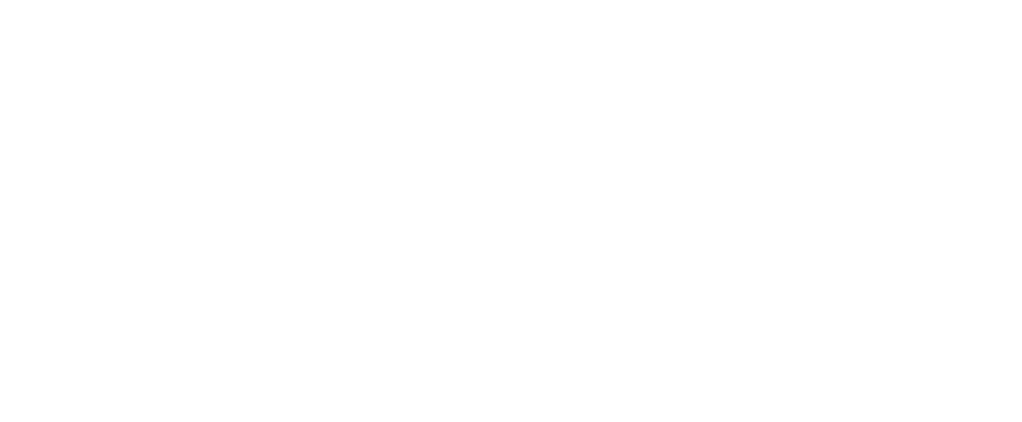
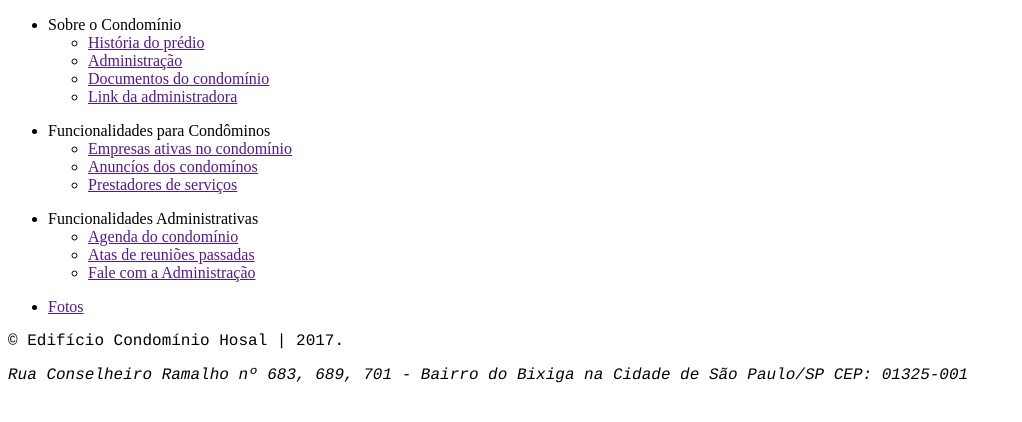
Before and after one commit to vladlemos/CondominioHosal, a plain HTML site: page index.html in a window 1280 px wide. Shown: the whole page, without its empty margins (0-1022 px from the left). Drawn offline with Linux system fonts and the light colour scheme.

Commit message:
Começo de estruturação HTML

```diff
--- a/index.html
+++ b/index.html
@@ -1,4 +1,4 @@
- <!DOCTYPE html>
+  <!DOCTYPE html>
 
 <html lang="pt-br">
 	<head>
@@ -9,17 +9,68 @@
 	  <meta name="author" content="Vladimir Pereira de Lemos">
 	  <meta name="viewport" content="width=device-width, initial-scale=1.0">
 
+		<style type="text/css">
+
+		footer{
+			font-family: courier;
+		}
+
+		</style>
+
+
+
 		<title>Condomínio Edifício Hosal</title>
 
 	</head>
 <body>
 
+<!-- Menu de navegação v1.0 -->
+<nav>
+	<ul>
+		<li>Sobre o Condomínio
+			<ul>
+			<li><a href="">História do prédio</a></li>
+			<li><a href="">Administração</a></li>
+			<li><a href="">Documentos do condomínio</a></li>
+			<li><a href="">Link da administradora</a></li>
+			</ul>
+		</li>
+	</ul>
+
+	<ul>
+		<li>Funcionalidades para Condôminos
+			<ul>
+				<li><a href="">Empresas ativas no condomínio</a></li>
+				<li><a href="">Anuncíos dos condomínos</a></li>
+				<li><a href="">Prestadores de serviços</a></li>
+			</ul>
+		</li>
+	</ul>
+
+	<ul>
+		<li>Funcionalidades Administrativas
+			<ul>
+				<li><a href="">Agenda do condomínio</a></li>
+				<li><a href="">Atas de reuniões passadas</a></li>
+				<li><a href="">Fale com a Administração</a></li>
+			</ul>
+		</li>
+	</ul>
+
+	<ul>
+		<li><a href="">Fotos</a></li>
+	</ul>
+</nav>
+<!-- Fim do Menu de navegação -->
 
 
 
 
 
-
+<footer>
+	<p>&copy; Edifício Condomínio Hosal | 2017.
+	<address><p>Rua Conselheiro Ramalho nº 683, 689, 701 - Bairro do Bixiga na Cidade de São Paulo/SP CEP: 01325-001</p></address>
+</footer>
 
 
 </body>
```
